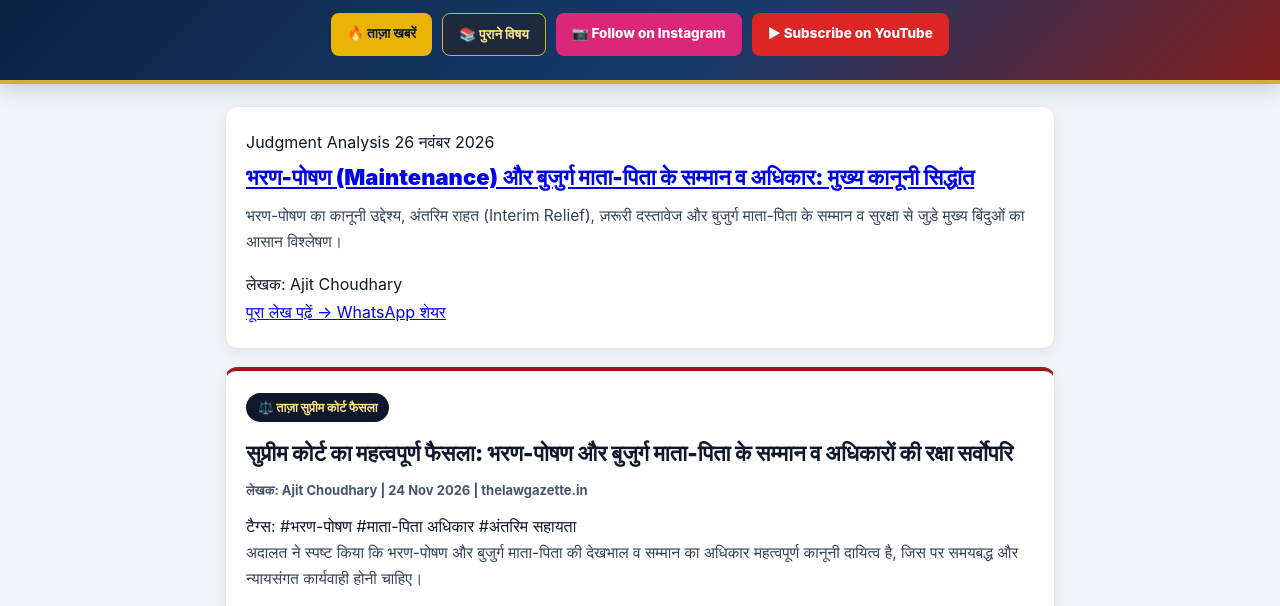
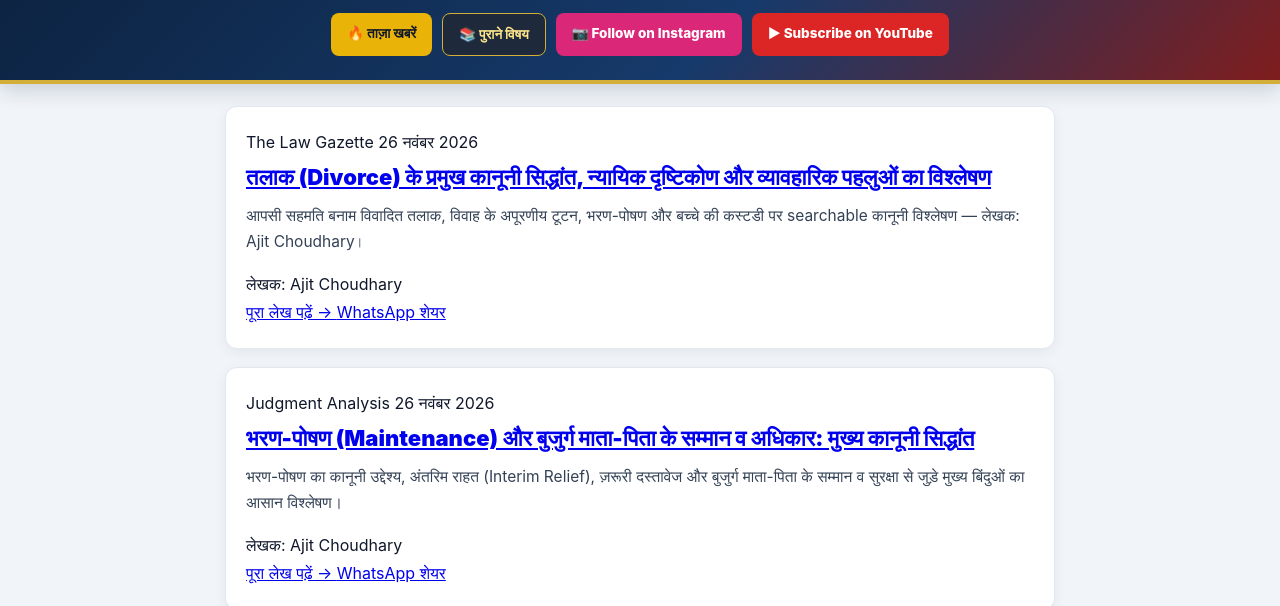
Before and after one commit to ajitsingh9997-png/my-news-site, a plain HTML site: page index.html in a window 1280 px wide. Shown: the part 151-757 px from the top of the page. Drawn offline with Linux system fonts and the light colour scheme.

Commit message:
Update index.html

```diff
--- a/index.html
+++ b/index.html
@@ -248,7 +248,39 @@
     </div>
 </header>
 <div class="container" id="latest-news">
+<article class="news-card">
+  <div class="card-meta">
+    <span class="card-tag">The Law Gazette</span>
+    <span class="card-date">26 नवंबर 2026</span>
+  </div>
 
+  <h2 class="card-title">
+    <a href="judgments/divorce-principles.html">
+      तलाक (Divorce) के प्रमुख कानूनी सिद्धांत, न्यायिक दृष्टिकोण और व्यावहारिक पहलुओं का विश्लेषण
+    </a>
+  </h2>
+
+  <p class="card-excerpt">
+    आपसी सहमति बनाम विवादित तलाक, विवाह के अपूरणीय टूटन, भरण-पोषण और बच्चे की कस्टडी पर searchable कानूनी विश्लेषण — लेखक: Ajit Choudhary।
+  </p>
+
+  <div class="card-footer">
+    <span class="card-author">लेखक: Ajit Choudhary</span>
+    <div class="card-actions">
+      <a class="read-more-link" href="judgments/divorce-principles.html">
+        पूरा लेख पढ़ें →
+      </a>
+      <a
+        class="wa-share-btn"
+        target="_blank"
+        rel="noopener noreferrer"
+        href="https://api.whatsapp.com/send?text=The%20Law%20Gazette%20%E2%80%94%20%E0%A4%A4%E0%A4%B2%E0%A4%BE%E0%A4%95%20(Divorce)%20%E0%A4%95%E0%A5%87%20%E0%A4%AA%E0%A5%8D%E0%A4%B0%E0%A4%AE%E0%A5%81%E0%A4%96%20%E0%A4%95%E0%A4%BE%E0%A4%A8%E0%A5%82%E0%A4%A8%E0%A5%80%20%E0%A4%B8%E0%A4%BF%E0%A4%A6%E0%A5%8D%E0%A4%A7%E0%A4%BE%E0%A4%82%E0%A4%A4%3A%20https%3A%2F%2Fthelawgazette.in%2Fjudgments%2Fdivorce-principles.html"
+      >
+        WhatsApp शेयर
+      </a>
+    </div>
+  </div>
+</article>
 
 
     <!-- Judgment Card: Maintenance & Senior Citizen Rights -->
```
